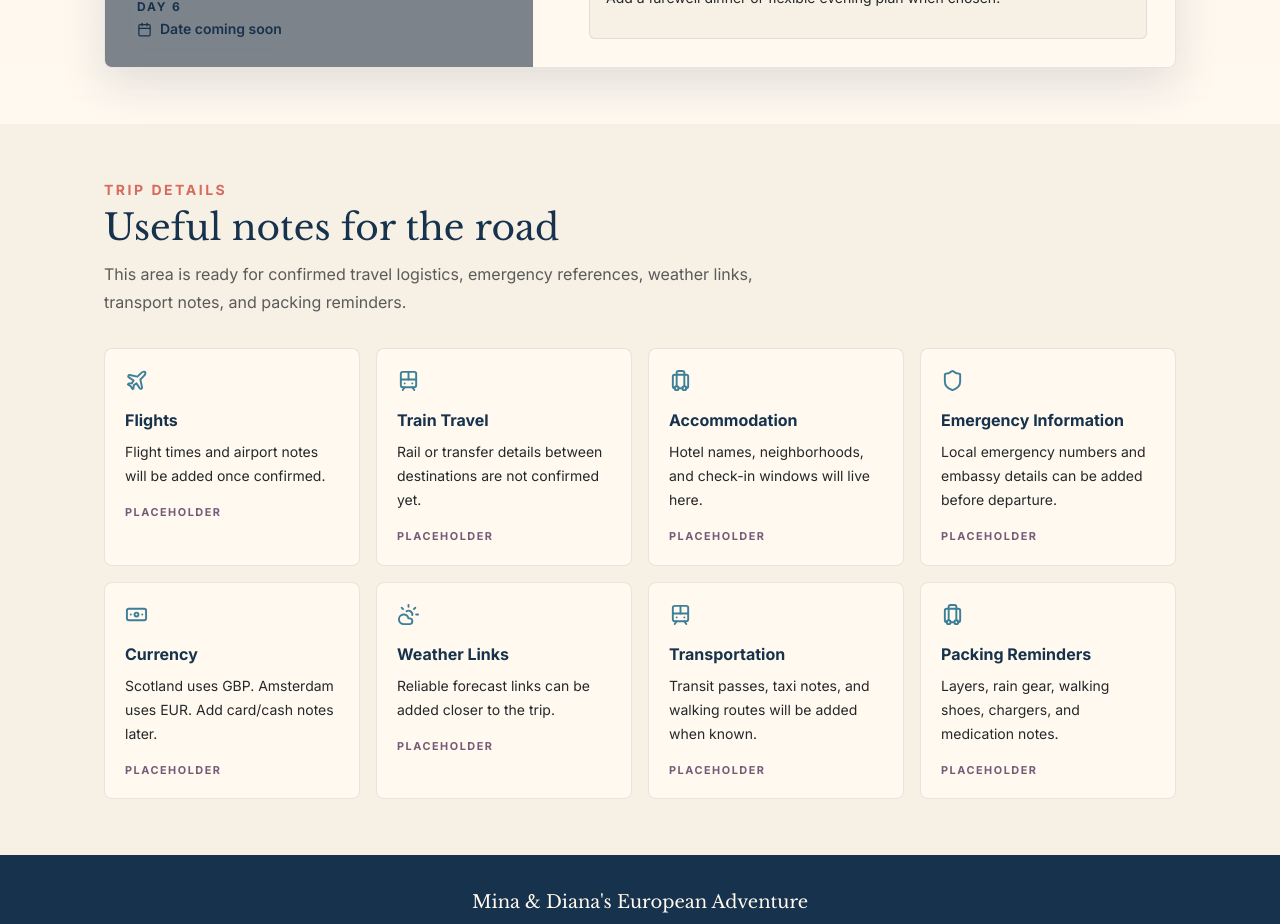
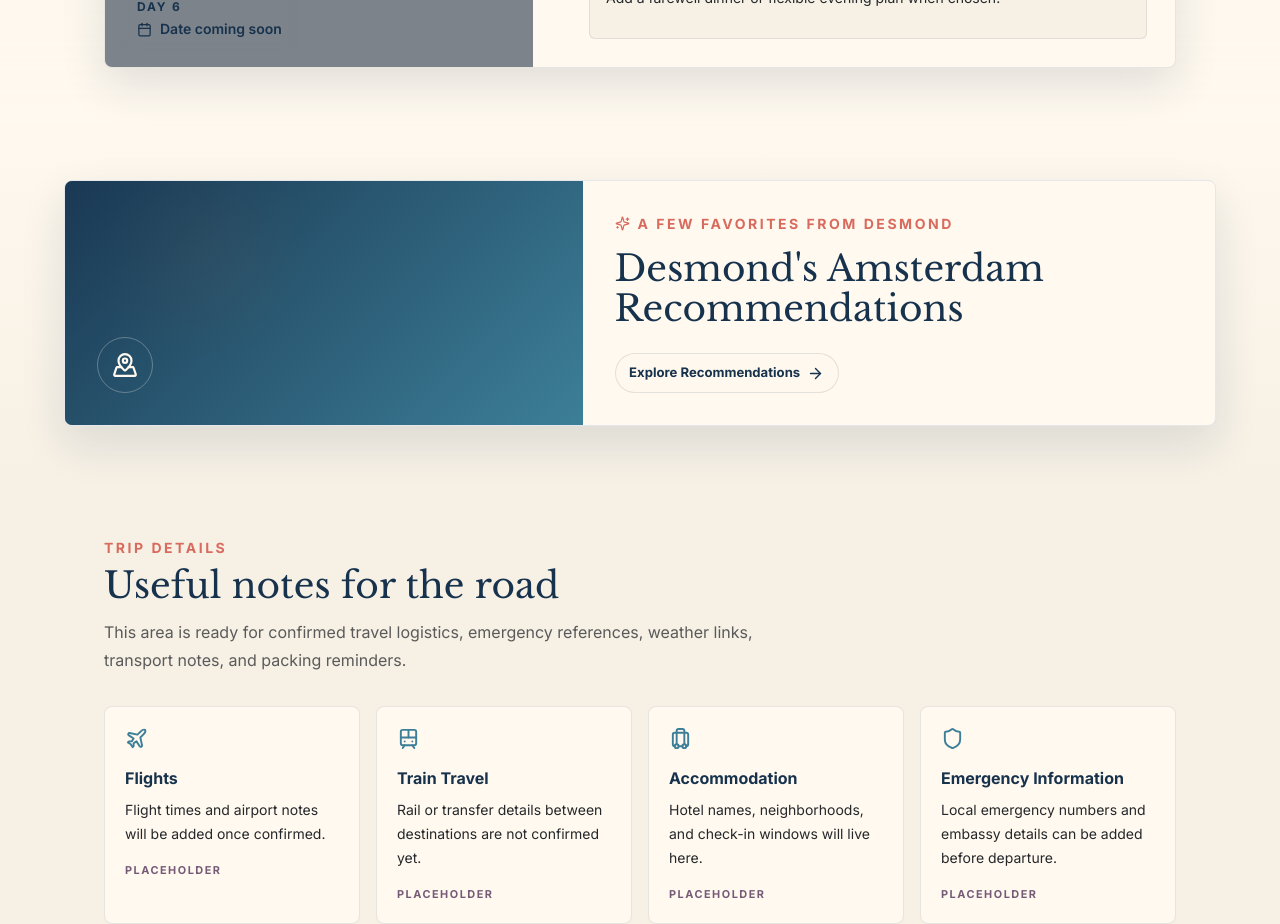
Before and after one commit to DezCam/mina-diana-trip, a React (Vite) app: page / in a window 1280 px wide. Shown: the part 6900-7824 px from the top of the page. Built offline with nearby package versions, Linux system fonts and the light colour scheme; grey boxes are pictures that could not be loaded.

Commit message:
Add Desmond Amsterdam recommendations section

```diff
--- a/src/App.tsx
+++ b/src/App.tsx
@@ -1,4 +1,5 @@
 import { BackToTop } from "./components/BackToTop";
+import { DesmondRecommendationsEntry } from "./components/DesmondRecommendationsEntry";
 import { Hero } from "./components/Hero";
 import { HomeBases } from "./components/HomeBases";
 import { Itinerary } from "./components/Itinerary";
@@ -7,8 +8,18 @@ import { Overview } from "./components/Overview";
 import { TripDetails } from "./components/TripDetails";
 import { itinerary } from "./data/itinerary";
 import { trip } from "./data/trip";
+import { DesmondRecommendationsPage } from "./pages/DesmondRecommendationsPage";
+
+const recommendationsPath = "/desmonds-amsterdam-recommendations";
 
 export default function App() {
+  if (window.location.pathname === recommendationsPath) {
+    document.title = "Desmond's Amsterdam Recommendations";
+    return <DesmondRecommendationsPage />;
+  }
+
+  document.title = "Mina & Diana's European Adventure";
+
   return (
     <div className="min-h-screen bg-parchment text-ink">
       <Hero />
@@ -16,6 +27,7 @@ export default function App() {
       <Overview />
       <HomeBases homeBases={trip.homeBases} />
       <Itinerary days={itinerary} />
+      <DesmondRecommendationsEntry />
       <TripDetails details={trip.details} />
       <footer className="border-t border-highland/10 bg-highland px-5 py-8 text-center text-sm text-cream/80">
         <p className="font-serif text-lg text-cream">Mina & Diana's European Adventure</p>
--- /dev/null
+++ b/src/components/DesmondRecommendationsEntry.tsx
@@ -0,0 +1,35 @@
+import { ArrowRight, MapPinned, Sparkles } from "lucide-react";
+
+export function DesmondRecommendationsEntry() {
+  return (
+    <section className="bg-[linear-gradient(180deg,rgba(255,249,239,0.92),rgba(246,240,229,0.96))] px-5 py-14 sm:px-8 lg:px-10">
+      <div className="mx-auto max-w-6xl">
+        <article className="overflow-hidden rounded-lg border border-canal/18 bg-cream shadow-soft">
+          <div className="grid md:grid-cols-[0.9fr_1.1fr]">
+            <div className="relative min-h-48 bg-canal">
+              <div className="absolute inset-0 bg-[linear-gradient(135deg,rgba(23,50,77,0.92),rgba(61,127,152,0.72)),radial-gradient(circle_at_26%_28%,rgba(198,161,91,0.38),transparent_26%)]" />
+              <div className="relative flex h-full min-h-48 items-end p-6 text-cream sm:p-8">
+                <span className="inline-flex h-14 w-14 items-center justify-center rounded-full border border-cream/30 bg-cream/12 backdrop-blur">
+                  <MapPinned aria-hidden="true" size={26} />
+                </span>
+              </div>
+            </div>
+            <div className="p-6 sm:p-8">
+              <p className="inline-flex items-center gap-2 text-sm font-bold uppercase tracking-[0.18em] text-tulip">
+                <Sparkles aria-hidden="true" size={15} />
+                A few favorites from Desmond
+              </p>
+              <h2 className="mt-3 font-serif text-3xl leading-tight text-highland sm:text-4xl">
+                Desmond's Amsterdam Recommendations
+              </h2>
+              <a className="action-button mt-6 min-h-12 px-4" href="/desmonds-amsterdam-recommendations">
+                Explore Recommendations
+                <ArrowRight aria-hidden="true" size={17} />
+              </a>
+            </div>
+          </div>
+        </article>
+      </div>
+    </section>
+  );
+}
--- /dev/null
+++ b/src/components/Recommendations.tsx
@@ -0,0 +1,73 @@
+import { ExternalLink, MapPin } from "lucide-react";
+import type { Recommendation } from "../data/recommendations";
+
+type RecommendationsListProps = {
+  recommendations: Recommendation[];
+};
+
+export function RecommendationsList({ recommendations }: RecommendationsListProps) {
+  if (recommendations.length === 0) {
+    return (
+      <div className="rounded-lg border border-canal/18 bg-cream/82 p-6 text-center shadow-soft sm:p-8">
+        <p className="font-serif text-2xl text-highland">Recommendations coming soon.</p>
+        <p className="mt-4 text-xs font-bold uppercase tracking-[0.16em] text-heather">
+          Placeholder content
+        </p>
+      </div>
+    );
+  }
+
+  return (
+    <div className="grid gap-7">
+      {recommendations.map((recommendation) => (
+        <RecommendationCard key={recommendation.id} recommendation={recommendation} />
+      ))}
+    </div>
+  );
+}
+
+function RecommendationCard({ recommendation }: { recommendation: Recommendation }) {
+  const meta = [recommendation.category, recommendation.neighborhood].filter(Boolean).join(" · ");
+
+  return (
+    <article className="overflow-hidden rounded-lg border border-highland/10 bg-cream shadow-soft">
+      {recommendation.image ? (
+        <div className="aspect-[4/3] w-full overflow-hidden bg-canal/10 sm:aspect-[16/9]">
+          <img
+            src={recommendation.image}
+            alt={recommendation.imageAlt ?? ""}
+            loading="lazy"
+            className="h-full w-full object-cover"
+          />
+        </div>
+      ) : null}
+      <div className="p-5 sm:p-7">
+        <h2 className="font-serif text-3xl leading-tight text-highland">{recommendation.name}</h2>
+        {meta ? <p className="mt-2 text-sm font-bold uppercase tracking-[0.14em] text-canal">{meta}</p> : null}
+        {recommendation.description ? (
+          <p className="mt-5 text-base leading-7 text-ink/78">{recommendation.description}</p>
+        ) : null}
+        {recommendation.personalNote ? (
+          <p className="mt-4 border-l-2 border-brass pl-4 text-sm leading-6 text-ink/72">
+            {recommendation.personalNote}
+          </p>
+        ) : null}
+        {recommendation.address ? <p className="mt-5 text-sm font-semibold text-highland">{recommendation.address}</p> : null}
+        <div className="mt-5 flex flex-wrap gap-3">
+          {recommendation.mapUrl ? (
+            <a className="action-button" href={recommendation.mapUrl} target="_blank" rel="noreferrer">
+              <MapPin aria-hidden="true" size={16} />
+              Open in Maps
+            </a>
+          ) : null}
+          {recommendation.websiteUrl ? (
+            <a className="action-button" href={recommendation.websiteUrl} target="_blank" rel="noreferrer">
+              <ExternalLink aria-hidden="true" size={16} />
+              Website
+            </a>
+          ) : null}
+        </div>
+      </div>
+    </article>
+  );
+}
--- /dev/null
+++ b/src/data/recommendations.ts
@@ -0,0 +1,15 @@
+export type Recommendation = {
+  id: string;
+  name: string;
+  category?: string;
+  neighborhood?: string;
+  image?: string;
+  imageAlt?: string;
+  description?: string;
+  personalNote?: string;
+  address?: string;
+  mapUrl?: string;
+  websiteUrl?: string;
+};
+
+export const recommendations: Recommendation[] = [];
--- /dev/null
+++ b/src/pages/DesmondRecommendationsPage.tsx
@@ -0,0 +1,30 @@
+import { ArrowLeft } from "lucide-react";
+import { RecommendationsList } from "../components/Recommendations";
+import { recommendations } from "../data/recommendations";
+
+export function DesmondRecommendationsPage() {
+  return (
+    <div className="min-h-screen bg-parchment text-ink">
+      <main className="bg-[linear-gradient(180deg,rgba(61,127,152,0.18),rgba(255,249,239,0.96)_34%,rgba(246,240,229,1))]">
+        <div className="mx-auto max-w-5xl px-5 py-6 sm:px-8 lg:px-10">
+          <a
+            href="/"
+            className="inline-flex min-h-11 items-center gap-2 rounded-full border border-highland/12 bg-cream/82 px-4 text-sm font-bold text-highland shadow-soft transition hover:bg-cream focus-visible:outline focus-visible:outline-2 focus-visible:outline-offset-2 focus-visible:outline-tulip"
+          >
+            <ArrowLeft aria-hidden="true" size={17} />
+            Back to Trip Guide
+          </a>
+
+          <header className="pb-9 pt-12 sm:pb-12 sm:pt-16">
+            <p className="text-sm font-bold uppercase tracking-[0.18em] text-tulip">Amsterdam</p>
+            <h1 className="mt-3 max-w-3xl font-serif text-4xl leading-tight text-highland sm:text-6xl">
+              Desmond's Amsterdam Recommendations
+            </h1>
+          </header>
+
+          <RecommendationsList recommendations={recommendations} />
+        </div>
+      </main>
+    </div>
+  );
+}
```
Also changed, not shown: vercel.json (added), 1 other file (tests, documents, lock files or other folders).
